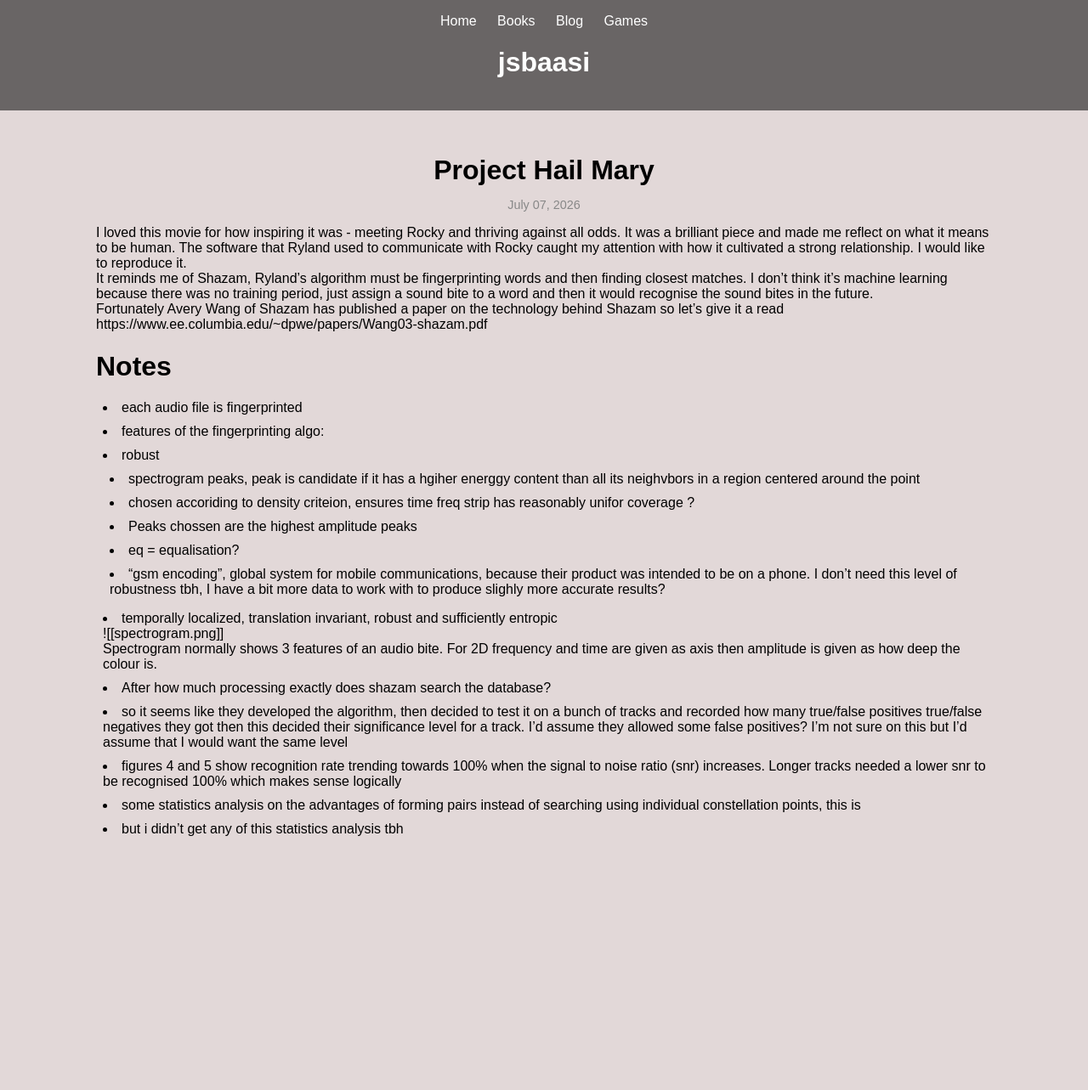
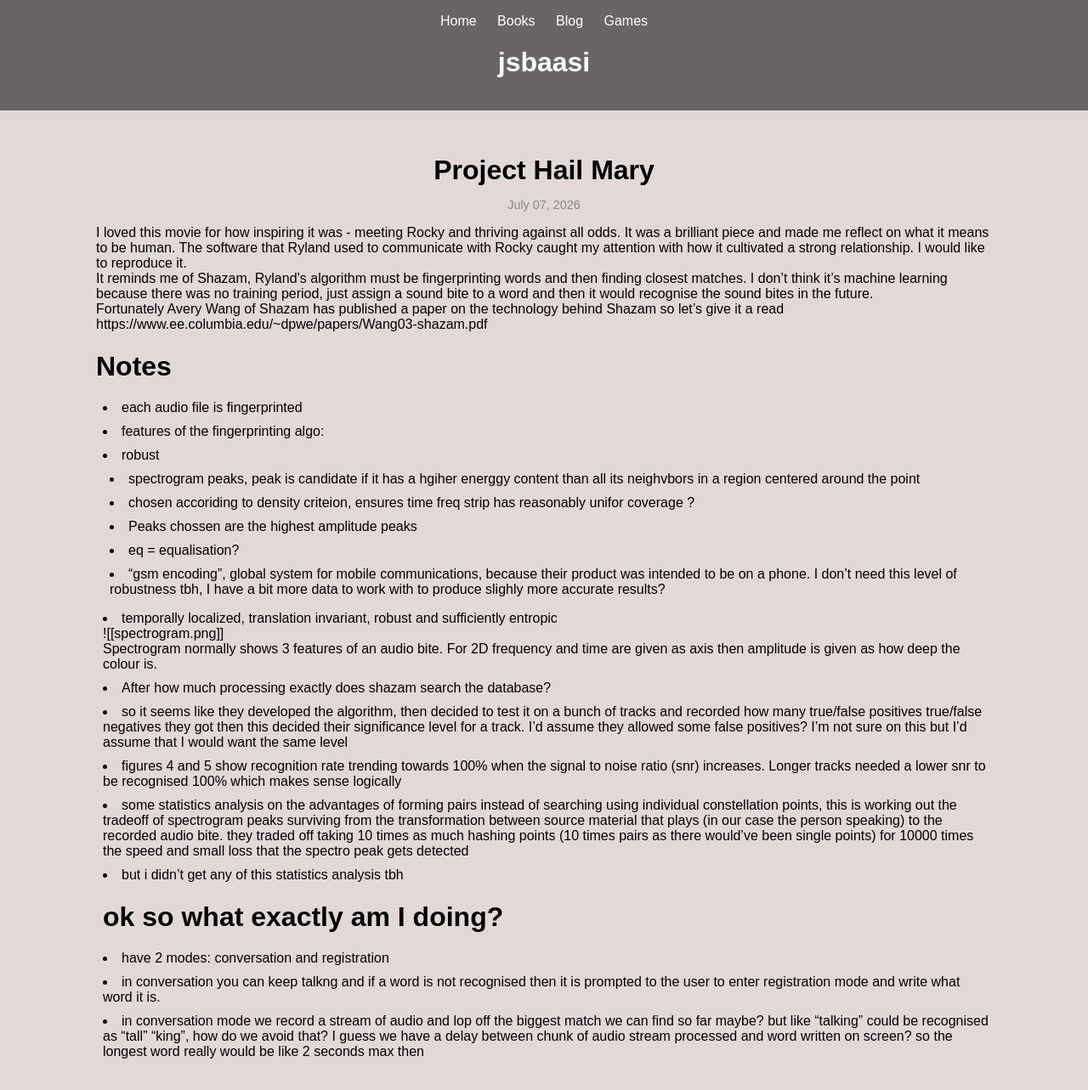
Before and after one commit to jsbaasi/jsbaasi.github.io, a Jekyll site: the page built from _posts/2026-07-07-project-hail-mary.md, in a window 1280 px wide. Shown: the whole page at 85% size. Built offline with Jekyll 4.4.1, drawn with Linux system fonts in a browser that asks for light colours; before the commit the page ends 1021 px from its top, so only the background shows below that.

Commit message:
vault backup: 2026-07-07 14:23:04

```diff
--- a/_posts/2026-07-07-project-hail-mary.md
+++ b/_posts/2026-07-07-project-hail-mary.md
@@ -23,5 +23,9 @@ Spectrogram normally shows 3 features of an audio bite. For 2D frequency and tim
 - After how much processing exactly does shazam search the database?
 - so it seems like they developed the algorithm, then decided to test it on a bunch of tracks and recorded how many true/false positives true/false negatives they got then this decided their significance level for a track. I'd assume they allowed some false positives? I'm not sure on this but I'd assume that I would want the same level
 - figures 4 and 5 show recognition rate trending towards 100% when the signal to noise ratio (snr) increases. Longer tracks needed a lower snr to be recognised 100% which makes sense logically
-- some statistics analysis on the advantages of forming pairs instead of searching using individual constellation points, this is
+- some statistics analysis on the advantages of forming pairs instead of searching using individual constellation points, this is working out the tradeoff of spectrogram peaks surviving from the transformation between source material that plays (in our case the person speaking) to the recorded audio bite. they traded off taking 10 times as much hashing points (10 times pairs as there would've been single points) for 10000 times the speed and small loss that the spectro peak gets detected
 - but i didn't get any of this statistics analysis tbh
+# ok so what exactly am I doing?
+- have 2 modes: conversation and registration
+- in conversation you can keep talkng and if a word is not recognised then it is prompted to the user to enter registration mode and write what word it is.
+- in conversation mode we record a stream of audio and lop off the biggest match we can find so far maybe? but like "talking" could be recognised as "tall" "king", how do we avoid that? I guess we have a delay between chunk of audio stream processed and word written on screen? so the longest word really would be like 2 seconds max then
```
